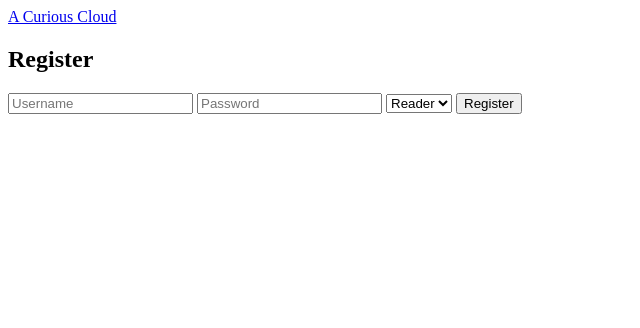
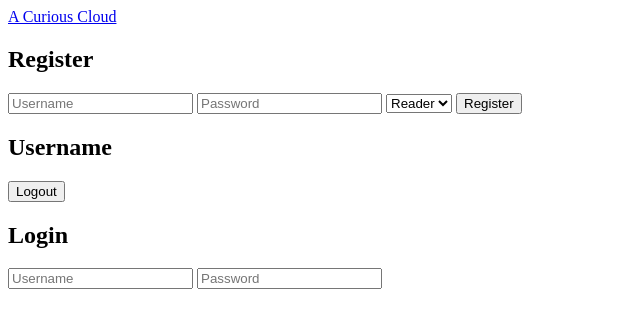
Before and after one commit to teli203/A-Curious-Cloud, a website: page index.html in a window 1280 px wide. Shown: the whole page, without its empty margins (0-640 px from the left). Drawn offline with Linux system fonts and the light colour scheme.

Commit message:
add UN and PW holder

```diff
--- a/index.html
+++ b/index.html
@@ -37,6 +37,21 @@
                     <button type="submit">Register</button>
             </form>
         </div>
+        <div id="logout">
+            <h2 is="username">Username</h2>
+            <button id="logout-button">Logout</button>
+        </div>
+
+        <div id="login-div">
+            <h1>Login</h1>
+            <form id="login-form">
+                <input type="text" id="login-username" placeholder="Username"/>
+                <input type="password"
+                    id="login-password"
+                    placeholder="Password"
+                    />
+            </form>
+        </div>
     </div>
    </div>
    </nav>
```
